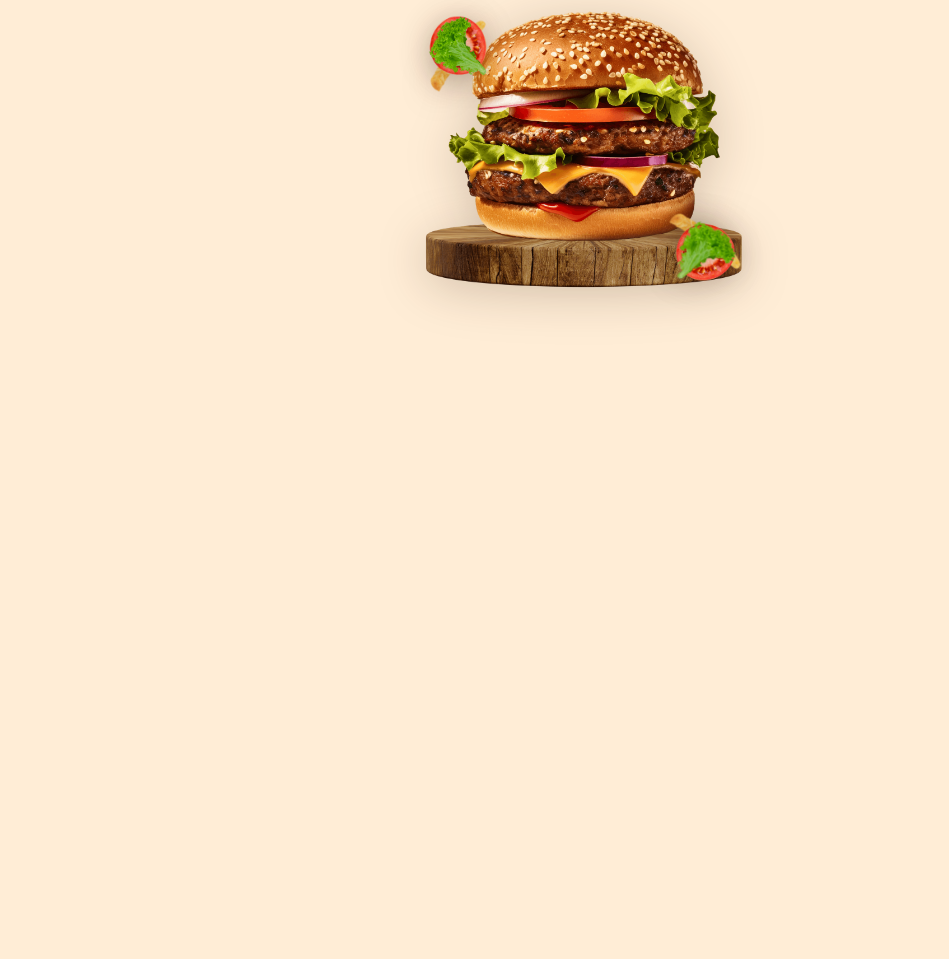
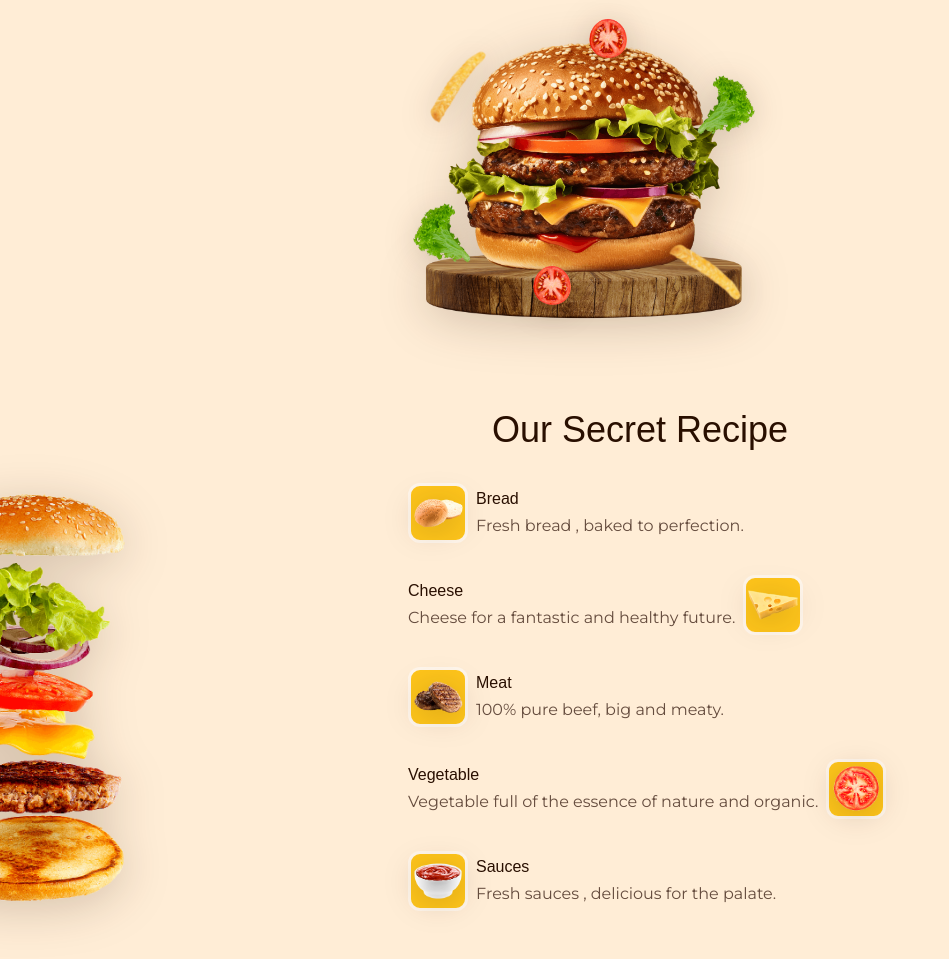
Before and after one commit to yashforce1/burger, a plain HTML site: page index.html in a window 1280 px wide. Shown: the part 439-1398 px from the top of the page, without its empty margins (0-949 px from the left). Before the commit the page ends 1121 px from the top, so only its background shows below. Drawn offline with nearby package versions, Linux system fonts and the light colour scheme; a web font is replaced by a local one.

Commit message:
recipe section added successful without error

```diff
--- a/assets/css/styles.css
+++ b/assets/css/styles.css
@@ -219,8 +219,10 @@ width : 60%;
   top: 0;
 }
 
-/* Add shadow header */
-
+/* Add shadow header */ /* contain goes inside header like sytle */
+.shadow-header{
+  box-shadow: 0 4px 16px hsla(22, 100%, 8%, .1);
+}
 
 /* Active link */
 
@@ -288,6 +290,7 @@ width : 60%;
      bottom: -2.5rem;
   }
 
+
   .home__potato-1{
     left: -1rem;
     top: .75rem;
@@ -310,11 +313,22 @@ width : 60%;
     width: 40px;
     left: 5.5rem;
     bottom: -1.5rem;
-    } */
+    }
+
+    .home__lettuce-1{
+      top: 2.5rem;
+      right:  -2rem;
+      transform: scaleX(-1);
+    }
+
+    .home__lettuce-2{
+      left: -2rem;
+      bottom: 1rem;
+    }
 /*=============== BUTTON ===============*/
 .button{
   display: inline-flex;
-  background-color: var( --first-color);
+  background-color: var(--first-color);
   color: var(--title-color);
   padding: 1rem 1.5rem;
   font-family: var(--second-font);
@@ -323,12 +337,76 @@ width : 60%;
 
 }
 
-.button:hover{
+.button:hover{  /* bottom me hover add */
   box-shadow: 0 8px 24px hsla(22, 100%, 8%, .2);
 }
 
 /*=============== RECIPE ===============*/
+.recipe{
+  overflow: hidden;
+}
 
+.recipe__container{
+  grid-template-columns: .5fr 1fr;
+  column-gap: 1rem;
+  padding-bottom: 2rem;
+}
+
+.recipe__image{
+  position: relative;
+  display: grid;
+  place-items: center;
+}
+
+.recipe__img{
+    position: absolute;
+    max-width: initial;
+    width: 200px;
+    left: -6rem;
+    filter: var(--shadow-big-img);
+  }
+
+.recipe__data{
+  display: grid;
+  row-gap: 2rem;
+}
+
+.recipe__card{
+  display: flex;
+  align-items: center;
+  column-gap: .5rem;
+}
+/*=============== recipe ko box me kiya or ache se arrange kiya ===============*/
+  .recipe__box{
+  width: 60px;
+  height: 60px;
+  flex-shrink: 0;
+  background-color: var(--first-color);
+  border: 3px solid var(--container-color);
+  border: 3px solid var(--container-color);
+  border-radius: .75rem;
+  display: grid;
+  place-items: center;
+  }
+
+  .recipe__box img{
+    width: 50px;
+    filter: var(--shadow-small-img);
+  }
+
+  .recipe__title{
+    font-size: var(--normal-font-size);
+    margin-bottom: .5rem;
+
+  }
+
+  .recipe__description{
+    font-size: var( --small-font-size);
+    }
+
+  .recipe__card:nth-child(even) .recipe__box{
+    order: 1;
+    }
 
 /*=============== POPULAR ===============*/
 
--- a/assets/js/main.js
+++ b/assets/js/main.js
@@ -28,6 +28,13 @@ const linkAction = () =>{
 navLink.forEach(n => n.addEventListener('click', linkAction))
 
 /*=============== ADD SHADOW HEADER ===============*/
+const shadowHeader = () =>{ /* header add from html */
+ const header = document.getElementById('header')
+    // Add a class if the bottom offset is greater than 50
+this.scrollY >= 50 ? header.classList.add('shadow-header')
+            : header.classList.remove('shadow-header')
+}
+window.addEventListener('scroll', shadowHeader)
 
 
 /*=============== SHOW SCROLL UP ===============*/
--- a/index.html
+++ b/index.html
@@ -93,10 +93,10 @@
 
                    <img src="assets/img/home-potato.png" alt="image" class="home__ingredient home__potato-1">
                    <img src="assets/img/home-potato.png" alt="image" class="home__ingredient home__potato-2">
-                   <img src="assets/img/home-tomato.png" alt="image" class="home__ingredient home__potato-1">
-                   <img src="assets/img/home-tomato.png" alt="image" class="home__ingredient home__potato-2">
-                   <img src="assets/img/home-lettuce.png" alt="image" class="home__ingredient home__potato-1">
-                   <img src="assets/img/home-lettuce.png" alt="image" class="home__ingredient home__potato-2">
+                   <img src="assets/img/home-tomato.png" alt="image" class="home__ingredient home__tomato-1">
+                   <img src="assets/img/home-tomato.png" alt="image" class="home__ingredient home__tomato-2">
+                   <img src="assets/img/home-lettuce.png" alt="image" class="home__ingredient home__lettuce-1">
+                   <img src="assets/img/home-lettuce.png" alt="image" class="home__ingredient home__lettuce-2">
 
                 </div>
             </div>
@@ -104,9 +104,79 @@
 
          <!--==================== RECIPE ====================-->
          <section class="recipe section" id="recipe">
+            <h2 class="section__title">Our Secret Recipe</h2>
 
+            <div class="recipe__container container grid">
+                <div class="recipe__image">
+                    <img src="assets/img/recipe-burger.png" alt="burger image" class="recipe__img">
+                </div>
+
+                <div class="recipe__data">
+                     <!--bread-->
+                    <div class="recipe__card">
+                        <div class="recipe__box">
+                          <img src="assets/img/recipe-bread.png" alt="bread image">
+                     </div>
+
+                    <div>
+                        <h3 class="recipe__title">Bread</h3>
+                        <p class="recipe__discription">Fresh bread , baked to perfection.</p>
+                    </div>
+                  </div>
+
+                   <!--cheese-->
+                    <div class="recipe__card">
+                       <div class="recipe__box">
+                         <img src="assets/img/recipe-cheese.png" alt="cheese image">
+                     </div>
+
+                    <div>
+                        <h3 class="recipe__title">Cheese</h3>
+                        <p class="recipe__discription">Cheese for a fantastic and healthy future.</p>
+                     </div>
+                    </div>
+
+
+                    <!--Meat-->
+                    <div class="recipe__card">
+                        <div class="recipe__box">
+                       <img src="assets/img/recipe-meat.png" alt="Vegetable image">
+                     </div>
+
+                    <div>
+                      <h3 class="recipe__title">Meat</h3>
+                      <p class="recipe__discription">100% pure beef, big and meaty.</p>
+                      </div>
+                     </div>
+
+                    <!--Vegetable-->
+                    <div class="recipe__card">
+                       <div class="recipe__box">
+                      <img src="assets/img/recipe-vegetable.png" alt="Vegetable image">
+                    </div>
+
+                   <div>
+                     <h3 class="recipe__title">Vegetable</h3>
+                     <p class="recipe__discription">Vegetable full of the essence of nature and organic.</p>
+                     </div>
+                    </div>
+
+                    <!--sauces-->
+                   <div class="recipe__card">
+                      <div class="recipe__box">
+                     <img src="assets/img/recipe-sauces.png" alt="bread image">
+                    </div>
+
+                   <div>
+                      <h3 class="recipe__title">Sauces</h3>
+                       <p class="recipe__discription">Fresh sauces , delicious for the palate.</p>
+                    </div>
+                    </div>
+
+                       <!--end-->
+                </div>
+            </div>
          </section>
-
          <!--==================== POPULAR ====================-->
          <section class="popular section" id="popular">
 
```
